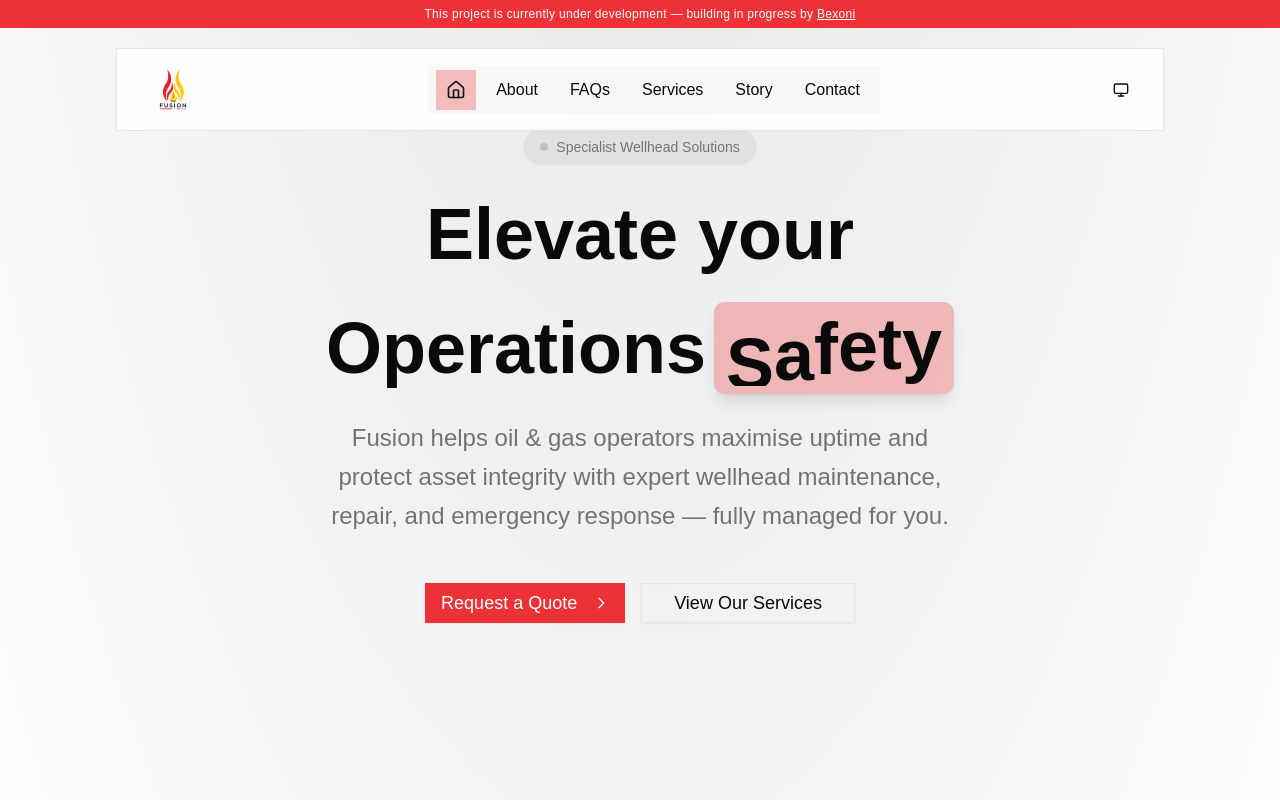
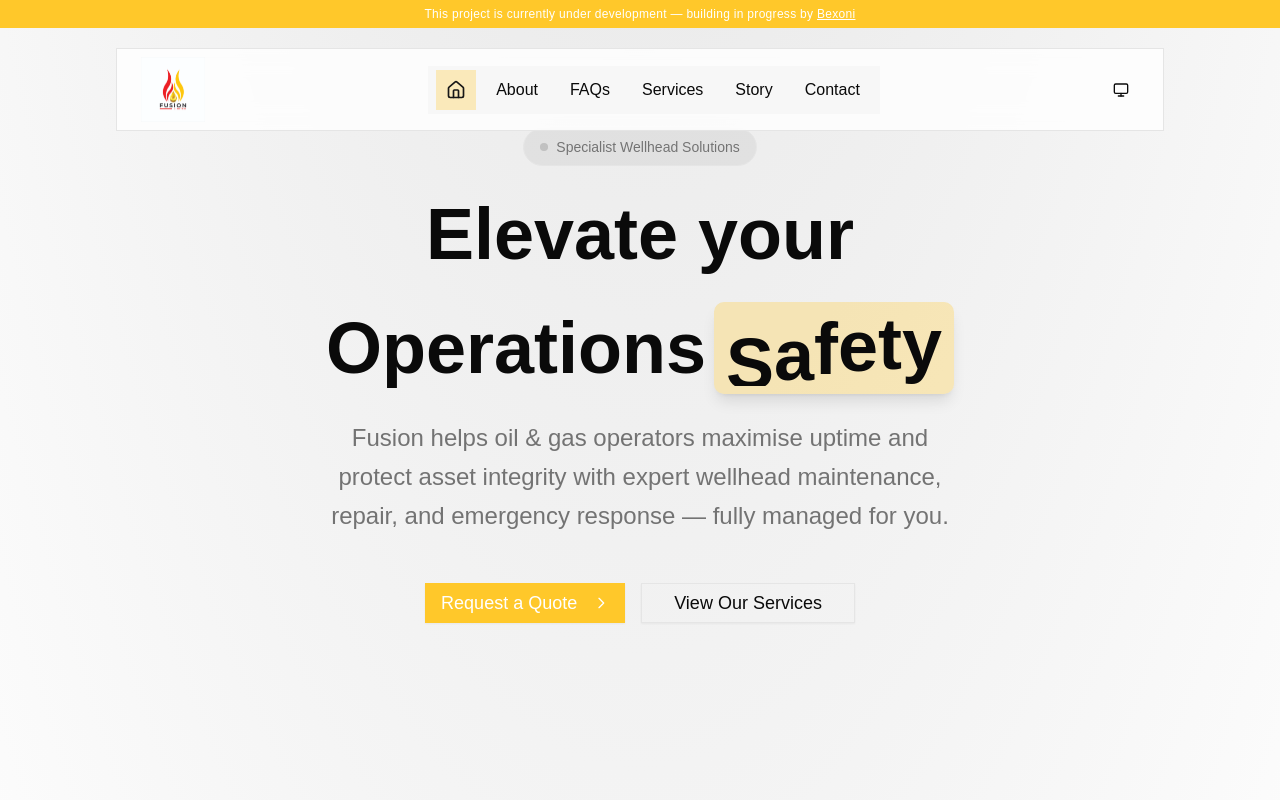
Before and after one commit to chiebvka/fusion, a React (Vite) app: page / in a window 1280 px wide. Shown: the top 800 px of the page. Built offline with nearby package versions, Linux system fonts and the light colour scheme.

Commit message:
color changes

```diff
--- a/src/index.css
+++ b/src/index.css
@@ -107,8 +107,8 @@
     --color-card: var(--card);
     --color-foreground: var(--foreground);
     --color-background: var(--background);
-    --color-bexoni: #ED3237;
-    --color-fusion: #FFC82A;
+    --color-fusion: #ED3237;
+    --color-bexoni: #FFC82A;
     --color-bexoni-foreground: var(--primary-foreground);
     --radius-sm: calc(var(--radius) * 0.6);
     --radius-md: calc(var(--radius) * 0.8);
```
